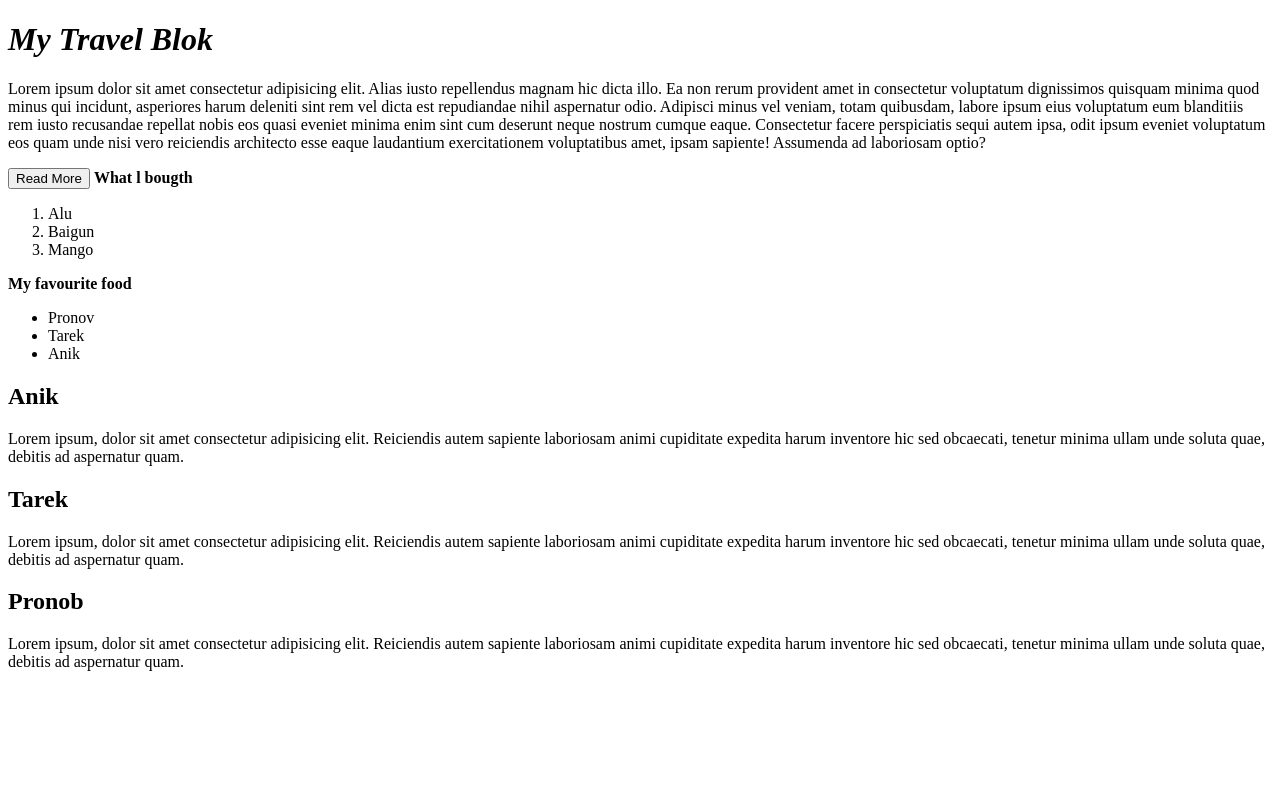
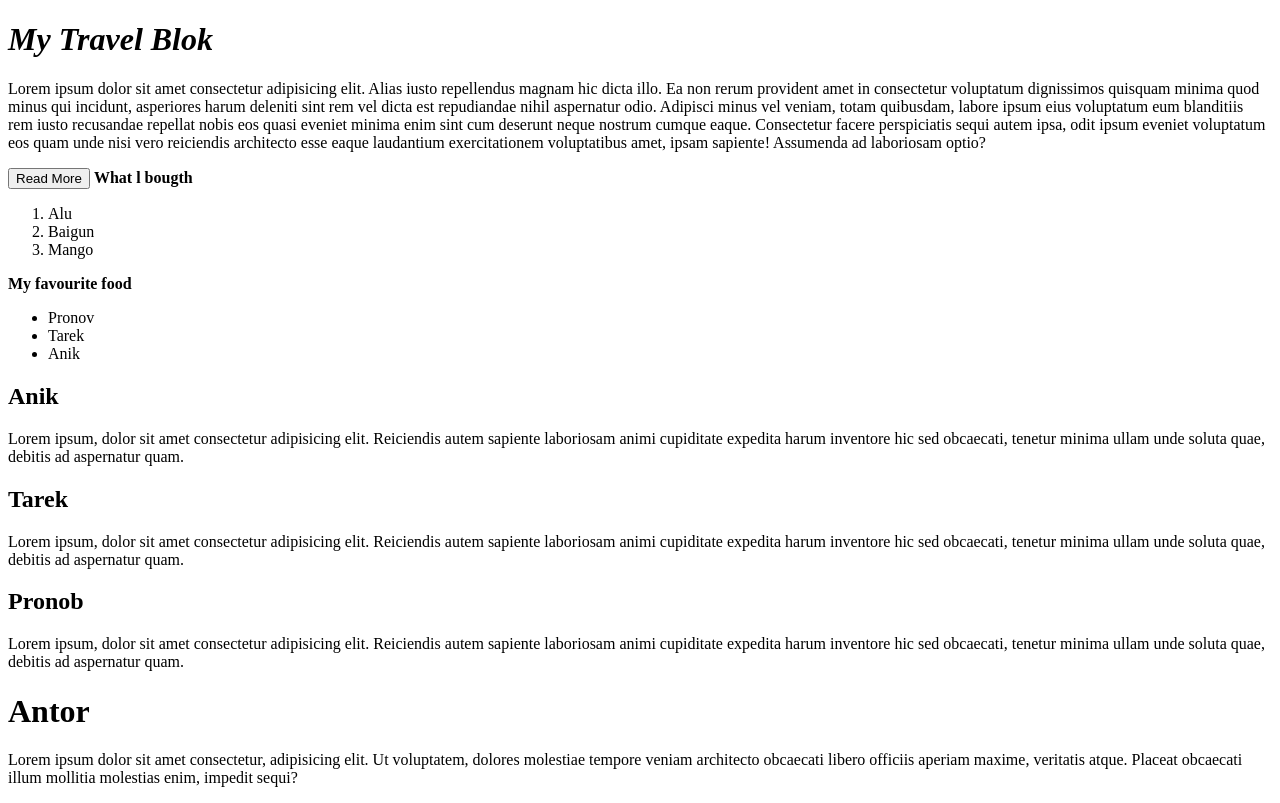
Before and after one commit to antor199/Poject-1, a plain HTML site: page index.html in a window 1280 px wide. Drawn offline with Linux system fonts and the light colour scheme.

Commit message:
added my blog

```diff
--- a/index.html
+++ b/index.html
@@ -36,7 +36,8 @@
    <P>
      Lorem ipsum, dolor sit amet consectetur adipisicing elit. Reiciendis autem sapiente laboriosam animi cupiditate expedita harum inventore hic sed obcaecati, tenetur minima ullam unde soluta quae, debitis ad aspernatur quam.
    </P>
-
+   <h1 s> Antor </h1>
+   <p> Lorem ipsum dolor sit amet consectetur, adipisicing elit. Ut voluptatem, dolores molestiae tempore veniam architecto obcaecati libero officiis aperiam maxime, veritatis atque. Placeat obcaecati illum mollitia molestias enim, impedit sequi?</p>
 
 
 
```
